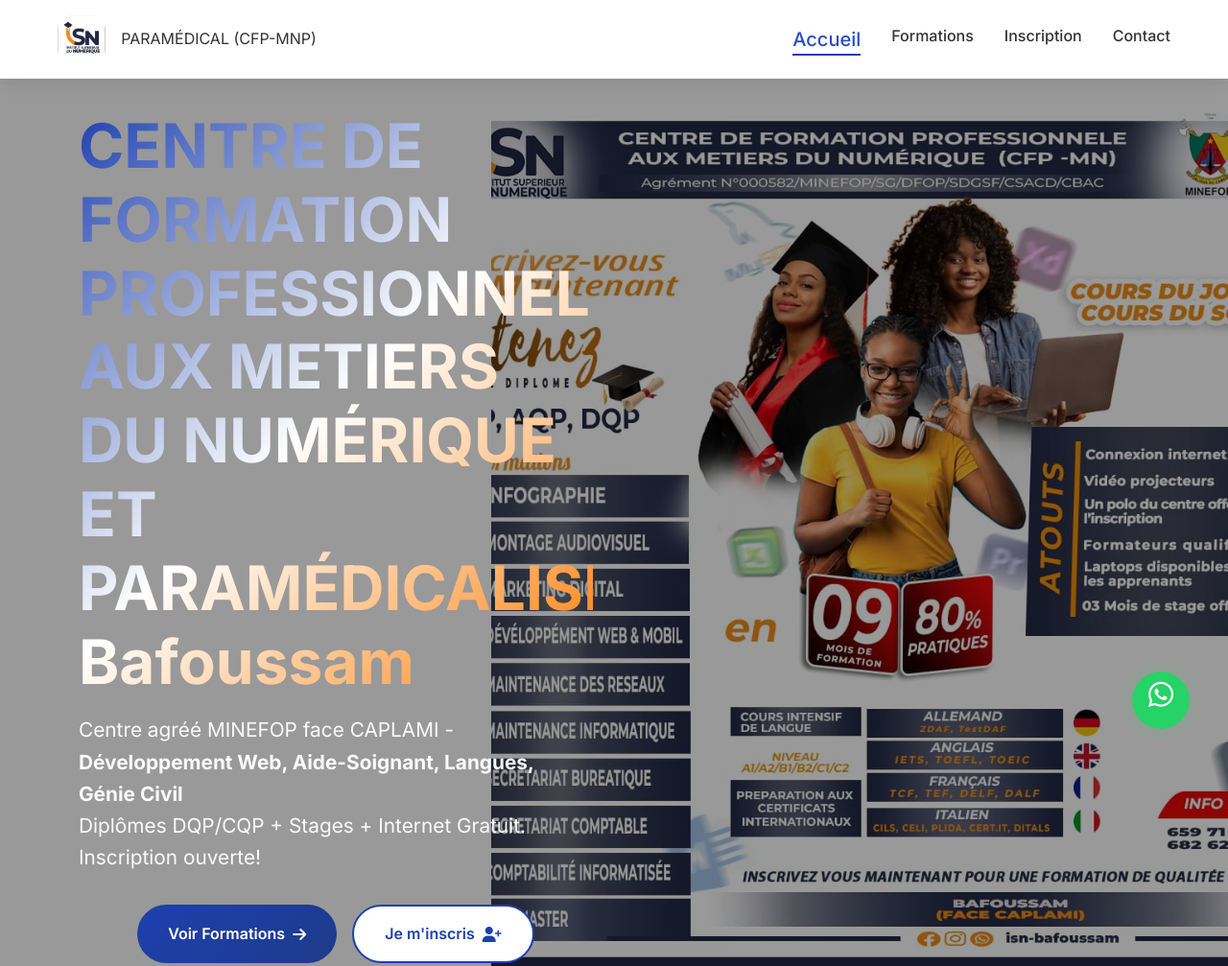
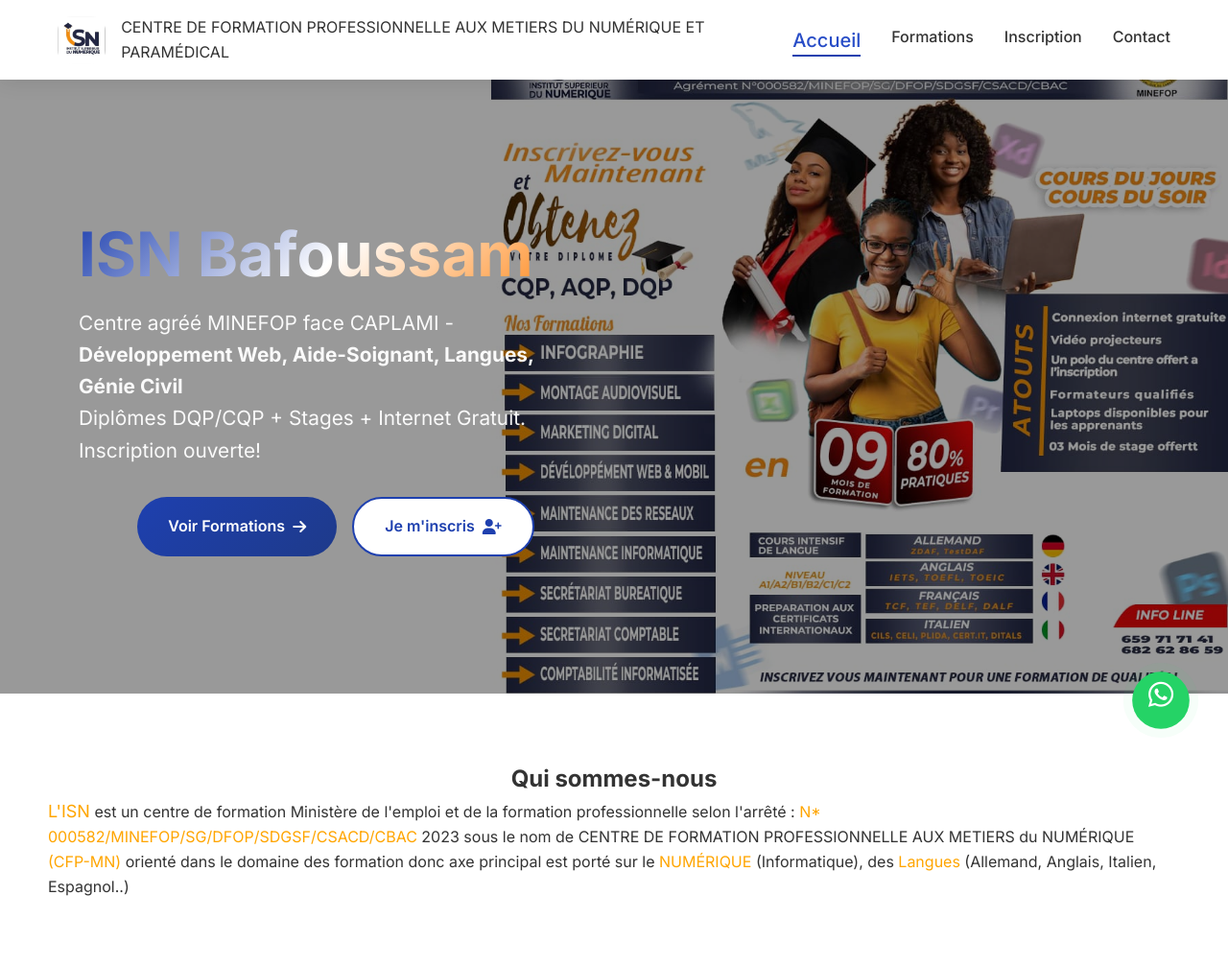
Before and after one commit to matour1/ISN-bafoussam, a plain HTML site: page index.html in a window 1280 px wide. Shown: the top 1007 px of the page at 96% size. Drawn offline with Linux system fonts and the light colour scheme.

Commit message:
correct orthp

```diff
--- a/index.html
+++ b/index.html
@@ -50,7 +50,7 @@
         <div class="container">
             <div class="logo" style="display: flex; align-items: right; justify-content: right;">
                 <img src="/images-ISN/logo-ISN.png" alt="Institut de Formation" class="logo-img">
-PARAMÉDICAL (CFP-MNP)
+CENTRE DE FORMATION PROFESSIONNELLE AUX METIERS DU NUMÉRIQUE ET PARAMÉDICAL
             </div>
             <nav class="nav">
                 <ul class="nav-list">
@@ -66,7 +66,7 @@ PARAMÉDICAL (CFP-MNP)
     <!-- HERO SECTION -->
     <section class="hero">
         <div class="hero-content">
-<h1 class="hero-title"> CENTRE DE FORMATION PROFESSIONNELLE AUX METIERS DU NUMÉRIQUE ET PARAMÉDICAL<span style="color: #ff7a00;">ISN Bafoussam</span></h1>
+<h1 class="hero-title"> <span style="color: #ff7a00;">ISN Bafoussam</span></h1>
             <p class="hero-subtitle">Centre agréé MINEFOP face CAPLAMI - <strong>Développement Web, Aide-Soignant, Langues, Génie Civil</strong><br>Diplômes DQP/CQP + Stages + Internet Gratuit. Inscription ouverte!</p>
             <div style="display: flex; gap: 1rem; flex-wrap: wrap; justify-content: center;">
                 <a href="formations.html" class="btn btn-primary">Voir Formations <i class="fas fa-arrow-right"></i></a>
```
